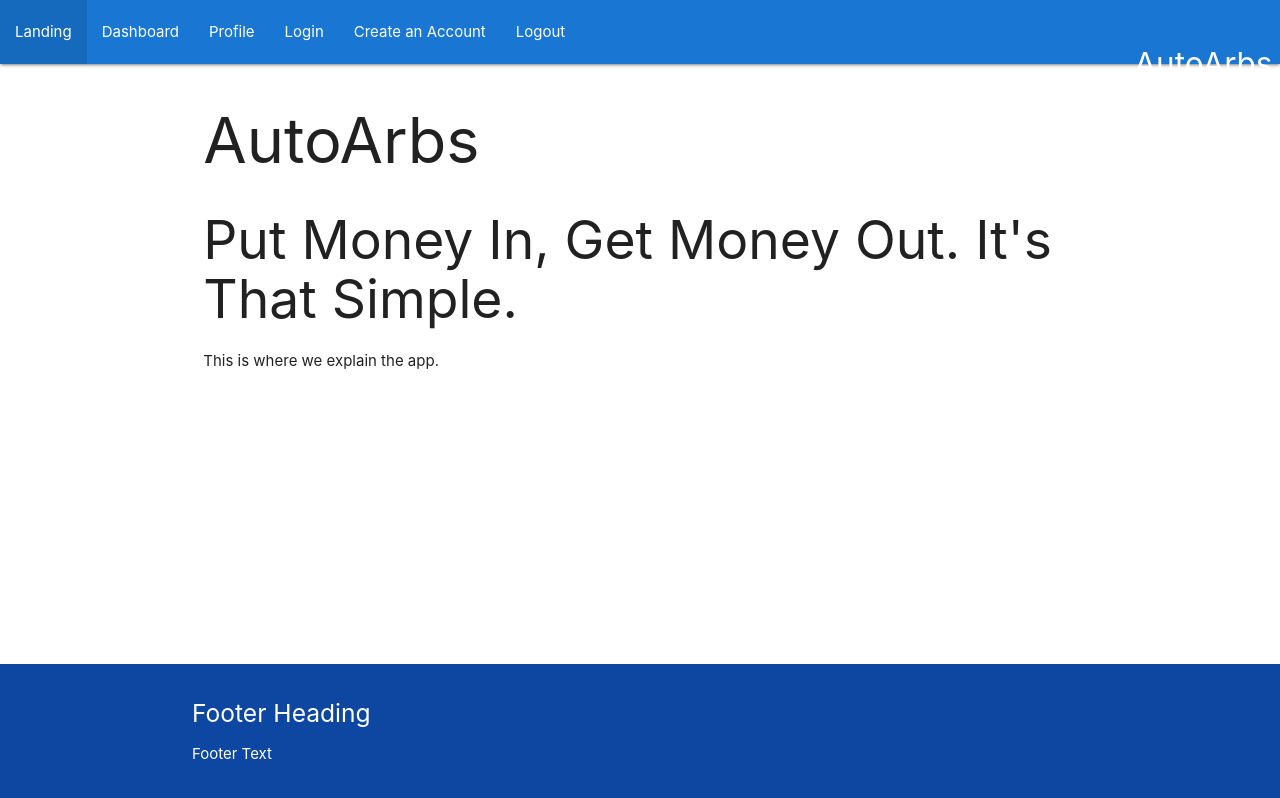
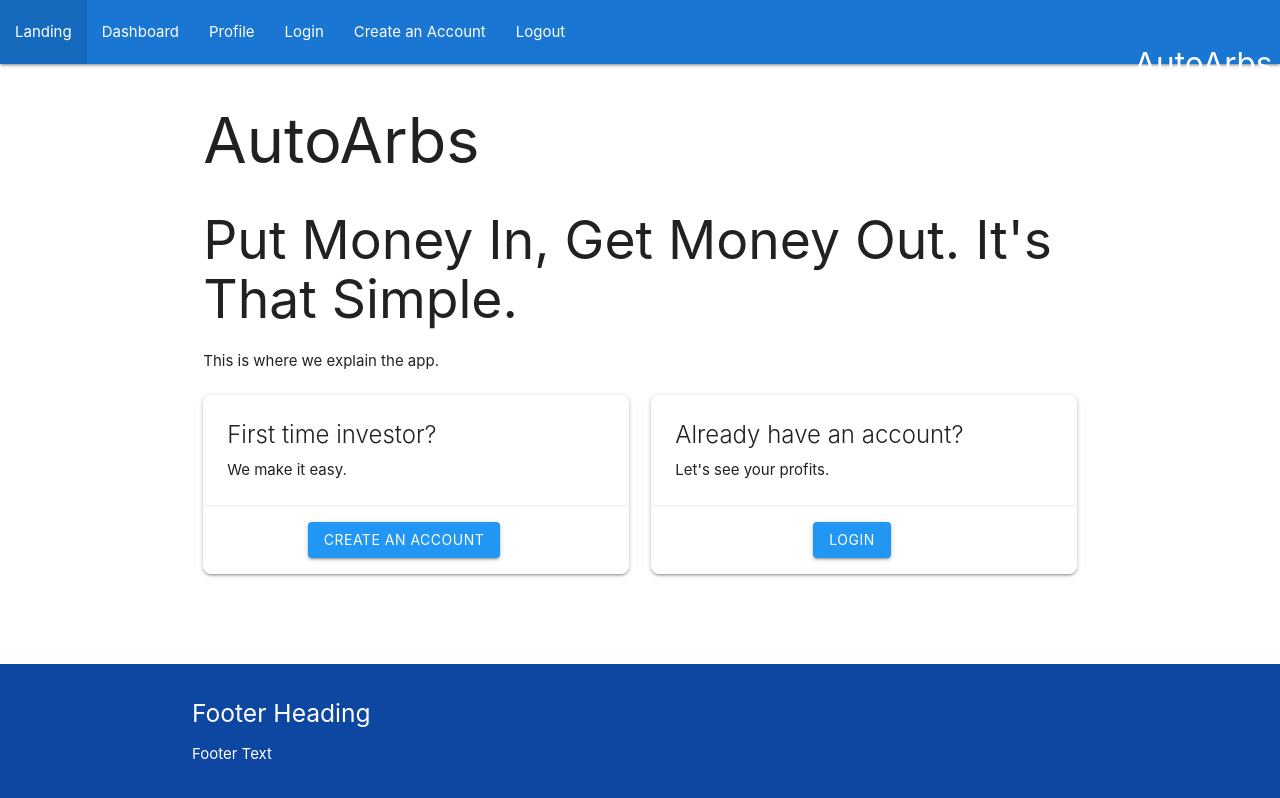
Before and after one commit to qbit-0/autoarbs, a React (Create React App) app in the folder autoarbs/: page / in a window 1280 px wide. Built offline with nearby package versions, Linux system fonts and the light colour scheme.

Commit message:
Add cards on landing page to create account or login

```diff
--- a/autoarbs/src/components/pages/LandingPage.tsx
+++ b/autoarbs/src/components/pages/LandingPage.tsx
@@ -1,3 +1,5 @@
+import { Link } from "react-router-dom";
+
 type Props = {};
 
 const LandingPage = (props: Props) => {
@@ -10,6 +12,46 @@ const LandingPage = (props: Props) => {
             <h2>Put Money In, Get Money Out. It's That Simple.</h2>
             <p>This is where we explain the app.</p>
           </div>
+          <div className="row">
+            <div className="col s12 m6">
+              <div className="card hoverable">
+                <div>
+                  <div className="card-content">
+                    <span className="card-title">First time investor?</span>
+                    <p>We make it easy.</p>
+                  </div>
+                  <div className="card-action">
+                    <div className="flex justify-center">
+                      <Link to="/registration">
+                        <button className="btn waves-effect waves-light">
+                          Create an Account
+                        </button>
+                      </Link>
+                    </div>
+                  </div>
+                </div>
+              </div>
+            </div>
+            <div className="col s12 m6">
+              <div className="card hoverable">
+                <div>
+                  <div className="card-content">
+                    <span className="card-title">Already have an account?</span>
+                    <p>Let's see your profits.</p>
+                  </div>
+                  <div className="card-action">
+                    <div className="flex justify-center">
+                      <Link to="/login">
+                        <button className="btn waves-effect waves-light">
+                          Login
+                        </button>
+                      </Link>
+                    </div>
+                  </div>
+                </div>
+              </div>
+            </div>
+          </div>
         </div>
       </div>
     </div>
```
